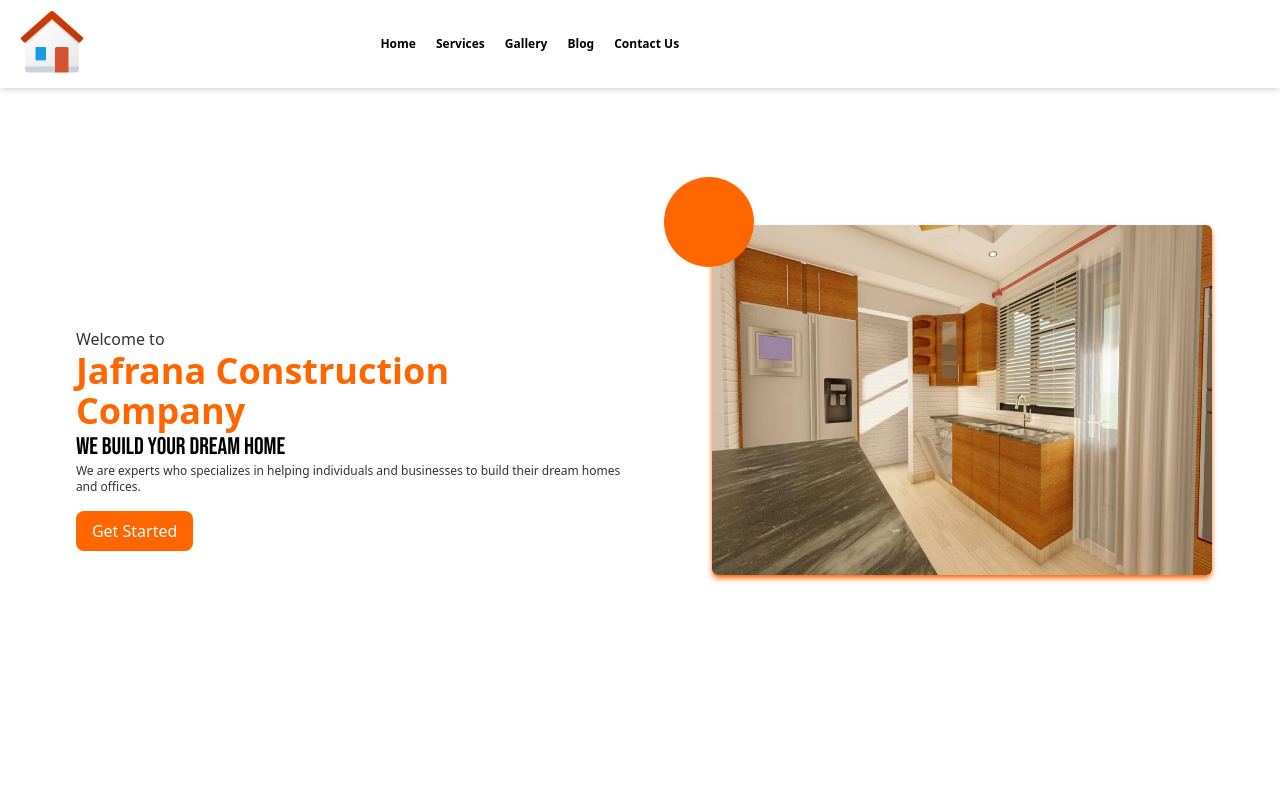
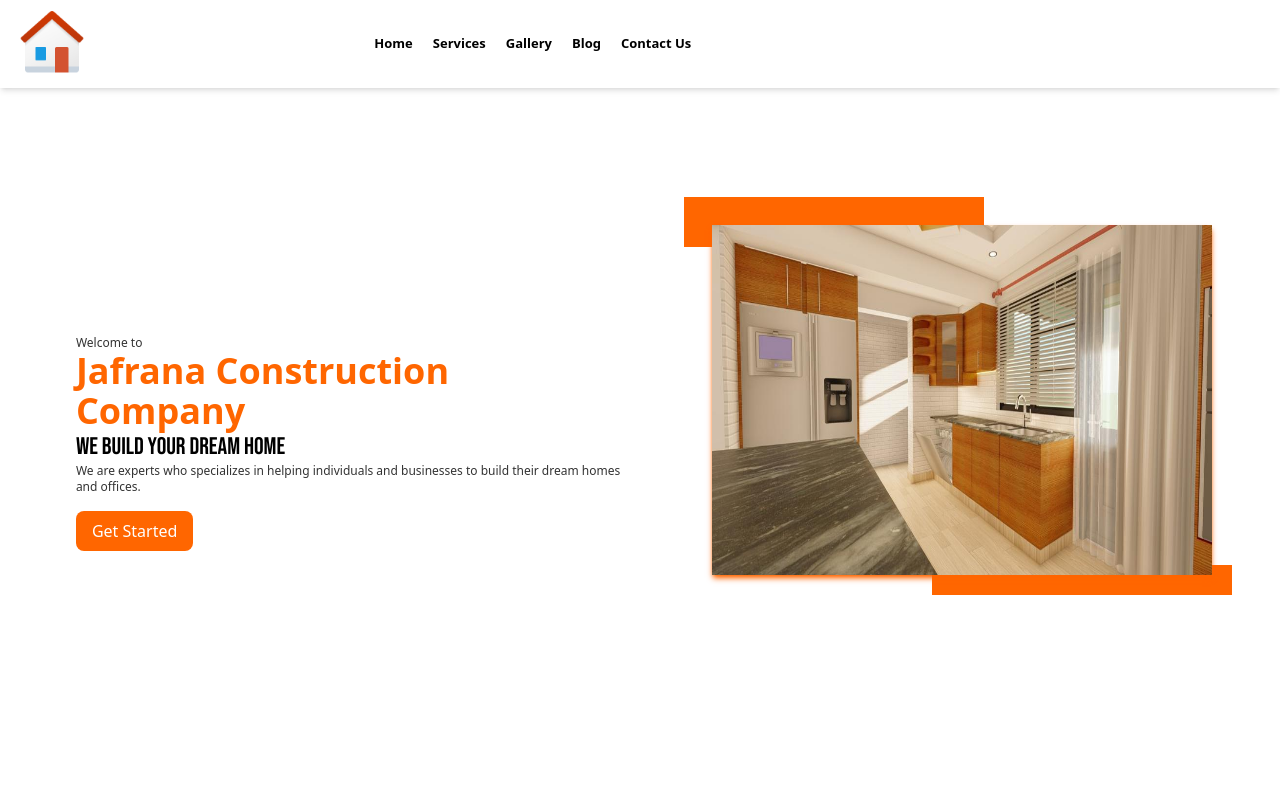
Before and after one commit to matthewkuria/jafrana, a Next.js app: page / in a window 1280 px wide. Shown: the top 800 px of the page. Built offline with nearby package versions, Linux system fonts and the light colour scheme; a web font is replaced by a local one.

Commit message:
add some div beauty to the image

```diff
--- a/app/components/HeroSection.tsx
+++ b/app/components/HeroSection.tsx
@@ -6,7 +6,7 @@ const HeroSection = () => {
     return (
     <div className=" flex flex-col-reverse md:flex md:flex-row md:justify-between  text-[13px] md:text-[16px] p-3 md:p-8">
             <div className="flex flex-col justify-end   p-4 md:max-w-1/2">
-            <p className="text-secondary">Welcome to</p>
+            <p className="text-secondary text-xs">Welcome to</p>
             <h1 className="flex flex-col text-xl md:text-4xl font-bold text-primary">Jafrana Construction Company</h1>
                 <p className={`${bebas_neue.className} text-2xl`}>We build your dream home</p>
                 <p className="text-secondary text-xs">We are experts who specializes in helping
@@ -19,9 +19,11 @@ const HeroSection = () => {
                 </div>
         </div>
             <div className="flex flex-col items-center justify-center p-2 relative ">
-                <div className="absolute bg-primary w-[90px] h-[90px] rounded-full -top-10 -left-10"></div>
+                {/* <div className="absolute bg-primary w-[50px] h-[50px] rounded-full -top-5 -left-5 z-30"></div> */}
+                 <div className="absolute bg-primary w-[300px] h-[50px]  -top-5 -left-5 z-0"></div>
                 <Image src={heroImage} alt="hero" width={500} height={500}
-                className='h-[350px] shadow-primary shadow-md rounded-md'/>
+                    className='h-[350px] shadow-primary shadow-md z-20 ' />
+                <div className="absolute bg-primary w-[300px] h-[30px]  -bottom-3 -right-3 z-0"></div>
             </div>
     </div>
   )
--- a/app/components/Navlinks.tsx
+++ b/app/components/Navlinks.tsx
@@ -2,7 +2,7 @@ import Link from "next/link";
 
 export default function Navlinks() {
     return (
-        <ul className="md:flex justify-between  gap-5 hidden text-xs font-semibold">
+        <ul className="md:flex justify-between  gap-5 hidden text-[13px] font-semibold">
             <li className="hover:text-primary py-6 active"><Link href="/">Home</Link></li>
             <li className="hover:text-primary py-6"><Link href="/services">Services</Link></li>
             <li className="hover:text-primary py-6"><Link href="/gallery">Gallery</Link></li>
```
